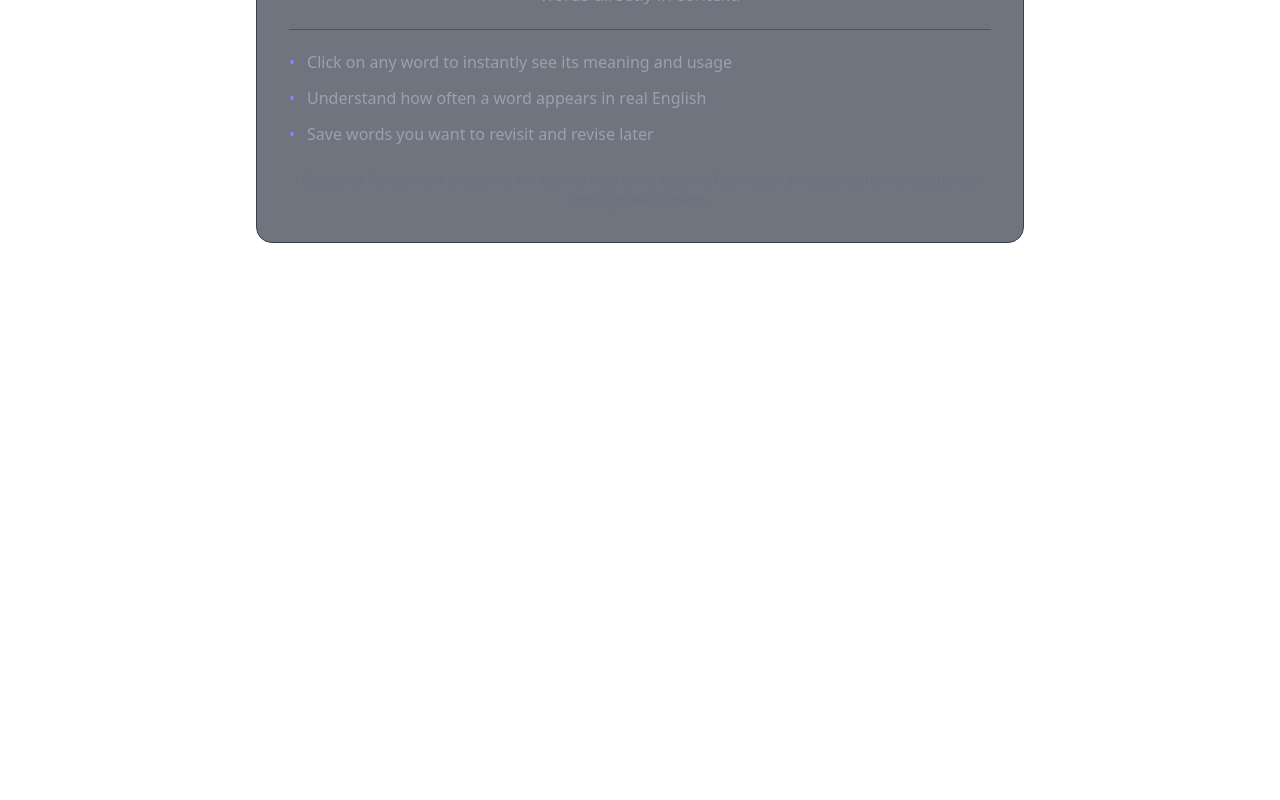
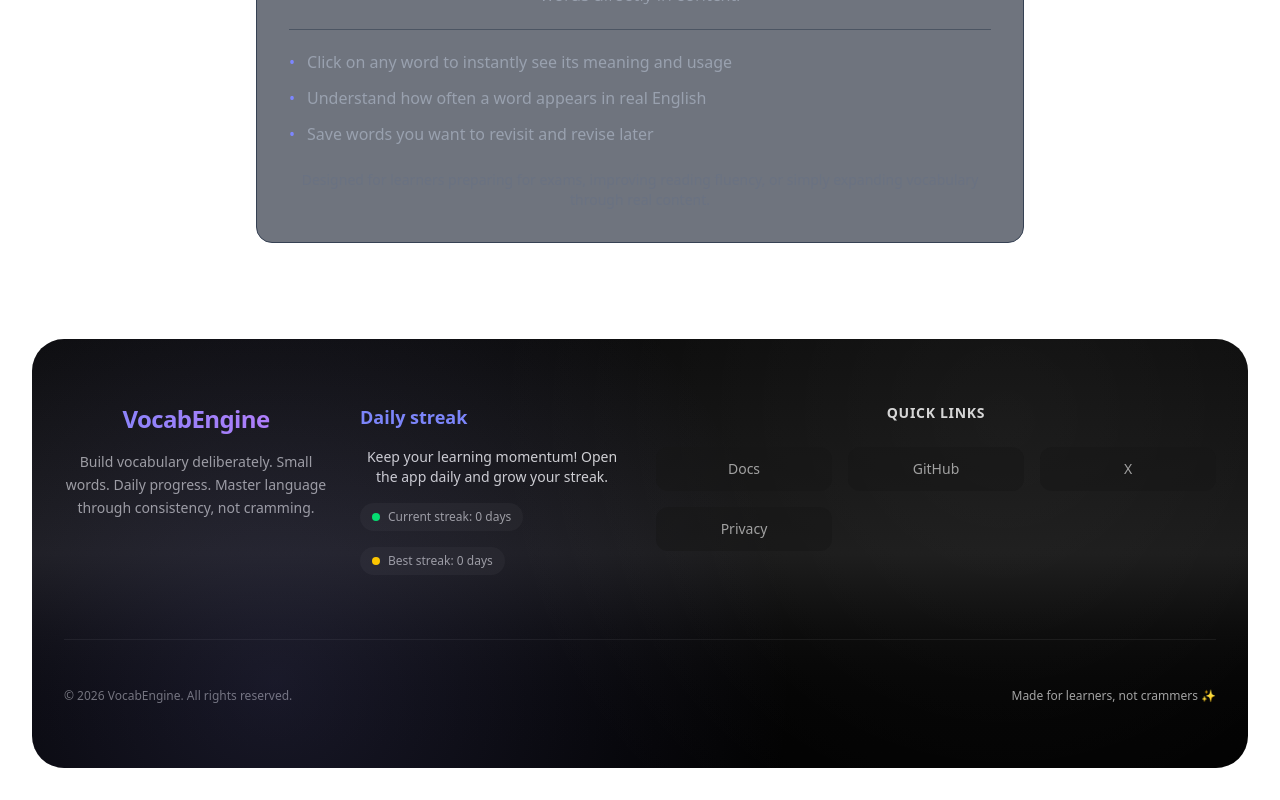
Before and after one commit to Arsh1333/Vocabengine, a React (Vite) app in the folder vocabengine/: page / in a window 1280 px wide. Shown: the part 2282-3082 px from the top of the page. Before the commit the page ends 2557 px from the top, so only its background shows below. Built offline with nearby package versions, Linux system fonts and the light colour scheme; no server answers.

Commit message:
added footer

```diff
--- a/vocabengine/src/App.jsx
+++ b/vocabengine/src/App.jsx
@@ -9,6 +9,7 @@
 import Hero from "./components/Hero";
 import Resources from "./components/Resources";
 import WordOfTheDay from "./components/WordOfTheDay";
+import Footer from "./components/Footer";
 
 function App() {
   const [commonWords, setCommonWords] = useState(null);
@@ -446,6 +447,7 @@
       <hr />
       <br />
       <About />
+      <Footer></Footer>
     </>
   );
 }
--- /dev/null
+++ b/vocabengine/src/components/Footer.jsx
@@ -0,0 +1,93 @@
+export default function Footer() {
+  return (
+    <footer className="relative rounded-4xl mt-24 overflow-hidden bg-gradient-to-b from-neutral-950 via-neutral-900 to-black text-neutral-400">
+      {/* Subtle animated background */}
+      <div className="absolute inset-0 bg-[radial-gradient(circle_at_20%_80%,rgba(120,119,198,0.2),transparent_50%),radial-gradient(circle_at_80%_20%,rgba(255,255,255,0.05),transparent_50%)]" />
+
+      <div className="mx-auto max-w-7xl px-6 py-16 lg:px-8">
+        <div className="grid grid-cols-1 gap-12 lg:grid-cols-4 lg:gap-8 items-start">
+          {/* Brand */}
+          <div className="lg:col-span-1">
+            <h3 className="text-2xl font-bold bg-gradient-to-r from-indigo-400 to-purple-400 bg-clip-text text-transparent tracking-tight mb-4">
+              VocabEngine
+            </h3>
+            <p className="text-sm leading-relaxed max-w-sm text-neutral-400">
+              Build vocabulary deliberately. Small words. Daily progress. Master
+              language through consistency, not cramming.
+            </p>
+          </div>
+
+          {/* Motivation / Streak */}
+          <div className="lg:col-span-1 flex flex-col items-start space-y-4">
+            <p className="text-lg font-bold text-indigo-400">Daily streak</p>
+            <p className="text-sm text-neutral-300">
+              Keep your learning momentum! Open the app daily and grow your
+              streak.
+            </p>
+            <div className="flex items-center space-x-2 text-xs bg-neutral-800/50 px-3 py-1.5 rounded-full">
+              <div className="w-2 h-2 bg-green-400 rounded-full animate-pulse" />
+              <span>Current streak: 0 days</span>
+            </div>
+            <div className="flex items-center space-x-2 text-xs bg-neutral-800/50 px-3 py-1.5 rounded-full">
+              <div className="w-2 h-2 bg-yellow-400 rounded-full animate-pulse" />
+              <span>Best streak: 0 days</span>
+            </div>
+          </div>
+
+          {/* Quick Links */}
+          <div className="lg:col-span-2">
+            <h4 className="text-sm font-semibold text-neutral-300 uppercase tracking-wider mb-6">
+              Quick Links
+            </h4>
+            <div className="grid grid-cols-2 md:grid-cols-3 gap-4 text-sm">
+              <a
+                href="#"
+                className="group relative p-3 rounded-xl bg-neutral-900/50 hover:bg-neutral-800/50 transition-all duration-300 hover:scale-105 hover:shadow-lg hover:shadow-indigo-500/10"
+              >
+                <span className="text-neutral-400 group-hover:text-neutral-100 transition-colors">
+                  Docs
+                </span>
+              </a>
+              <a
+                href="https://github.com/Arsh1333/Vocabengine"
+                target="_blank"
+                rel="noreferrer"
+                className="group relative p-3 rounded-xl bg-neutral-900/50 hover:bg-neutral-800/50 transition-all duration-300 hover:scale-105 hover:shadow-lg hover:shadow-gray-500/10"
+              >
+                <span className="text-neutral-400 group-hover:text-neutral-100 transition-colors">
+                  GitHub
+                </span>
+              </a>
+              <a
+                href="https://x.com/ArshPawar5"
+                target="_blank"
+                rel="noreferrer"
+                className="group relative p-3 rounded-xl bg-neutral-900/50 hover:bg-neutral-800/50 transition-all duration-300 hover:scale-105 hover:shadow-lg hover:shadow-blue-500/10"
+              >
+                <span className="text-neutral-400 group-hover:text-neutral-100 transition-colors">
+                  X
+                </span>
+              </a>
+              <a
+                href="#"
+                className="group relative p-3 rounded-xl bg-neutral-900/50 hover:bg-neutral-800/50 transition-all duration-300 hover:scale-105 hover:shadow-lg hover:shadow-green-500/10"
+              >
+                <span className="text-neutral-400 group-hover:text-neutral-100 transition-colors">
+                  Privacy
+                </span>
+              </a>
+            </div>
+          </div>
+        </div>
+
+        {/* Bottom bar */}
+        <div className="pt-12 mt-16 border-t border-neutral-800/50 flex flex-col md:flex-row justify-between items-center gap-4 text-xs text-neutral-500">
+          <p>© {new Date().getFullYear()} VocabEngine. All rights reserved.</p>
+          <p className="font-medium text-neutral-400">
+            Made for learners, not crammers ✨
+          </p>
+        </div>
+      </div>
+    </footer>
+  );
+}
```
